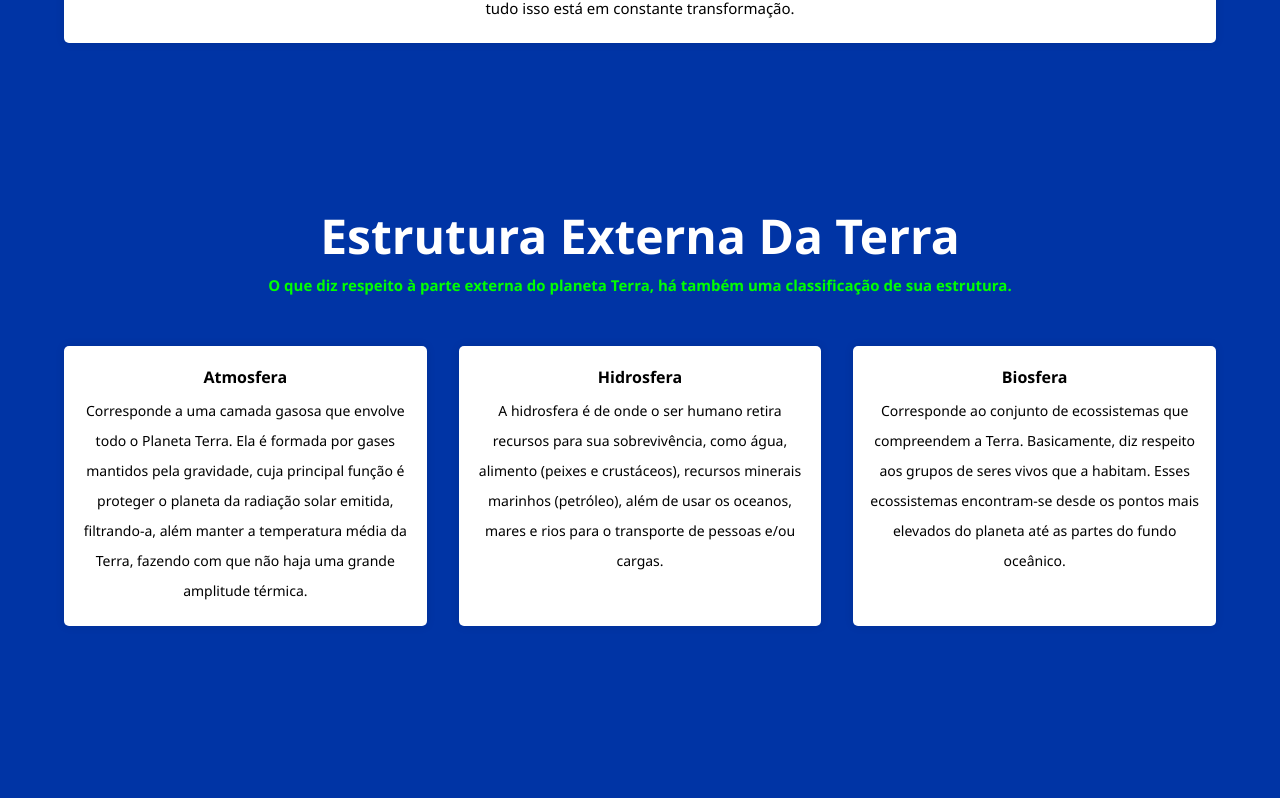
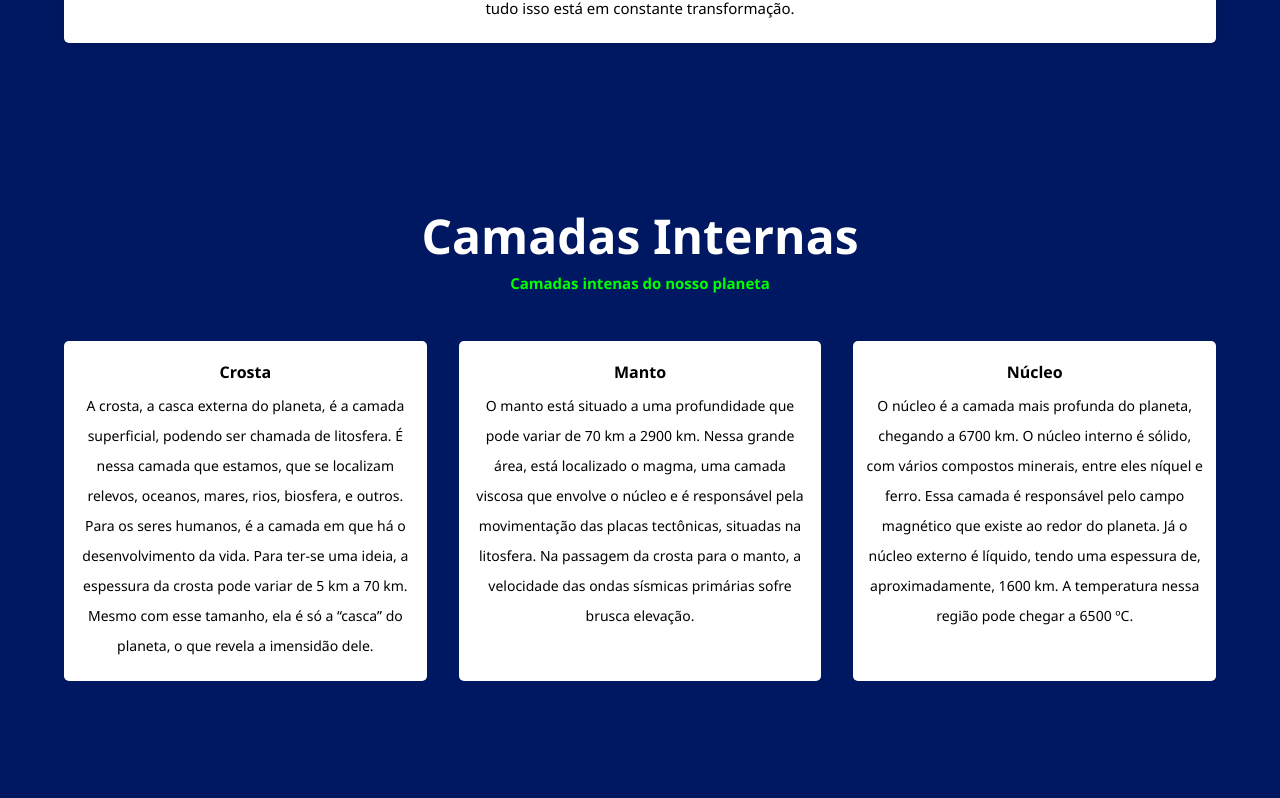
Before and after one commit to lucasrenandns/planet-earth-website, a React (Vite) app: page / in a window 1280 px wide. Shown: the part 1179-1977 px from the top of the page. Built offline with nearby package versions, Linux system fonts and the light colour scheme.

Commit message:
Updating

```diff
--- a/src/App.jsx
+++ b/src/App.jsx
@@ -6,6 +6,7 @@ import Estrutura from './components/estrutura/Estrutura'
 import Formacao from './components/formacao/Formacao'
 import Curiosidade from './components/curiosidade/Curiosidade'
 import Footer from './components/footer/Footer'
+import Camadas from './components/camadas/Camadas'
 
 export default function App() {
   return (
@@ -14,6 +15,7 @@ export default function App() {
         <Header/>
         <Home/>
         <Sobre/>
+        <Camadas/>
         <Estrutura/>
         <Formacao/>
         <Curiosidade/>
--- a/src/GlobalStyles.js
+++ b/src/GlobalStyles.js
@@ -13,7 +13,8 @@ export const GlogalStyles = createGlobalStyle`
     #root {
         width: 100%;
         min-height: 100vh;
-        background-color: #0034a5;
+        background-color: #001861;
+        /* background-color: #0034a5; */
     }
 
     :root {
--- /dev/null
+++ b/src/components/camadas/Camadas.jsx
@@ -0,0 +1,35 @@
+import { CamadasSection,
+CenterText,
+CenterTextH2,
+CenterTextH3,
+CamadasContainer,
+Box,
+Paragraph } from "./styled";
+
+export default function camadas() {
+    return(
+        <CamadasSection id="camadas">
+            <CenterText>
+                <CenterTextH2>Camadas internas</CenterTextH2>
+                <CenterTextH3>Camadas intenas do nosso planeta</CenterTextH3>
+            </CenterText>
+
+            <CamadasContainer>
+                <Box>
+                    <h4>Crosta</h4>
+                    <Paragraph>A crosta, a casca externa do planeta, é a camada superficial, podendo ser chamada de litosfera. É nessa camada que estamos, que se localizam relevos, oceanos, mares, rios, biosfera, e outros. Para os seres humanos, é a camada em que há o desenvolvimento da vida. Para ter-se uma ideia, a espessura da crosta pode variar de 5 km a 70 km. Mesmo com esse tamanho, ela é só a “casca” do planeta, o que revela a imensidão dele.</Paragraph>
+                </Box>
+
+                <Box>
+                    <h4>Manto</h4>
+                    <Paragraph>O manto está situado a uma profundidade que pode variar de 70 km a 2900 km. Nessa grande área, está localizado o magma, uma camada viscosa que envolve o núcleo e é responsável pela movimentação das placas tectônicas, situadas na litosfera. Na passagem da crosta para o manto, a velocidade das ondas sísmicas primárias sofre brusca elevação.</Paragraph>
+                </Box>
+
+                <Box>
+                    <h4>Núcleo</h4>
+                    <Paragraph>O núcleo é a camada mais profunda do planeta, chegando a 6700 km. O núcleo interno é sólido, com vários compostos minerais, entre eles níquel e ferro. Essa camada é responsável pelo campo magnético que existe ao redor do planeta. Já o núcleo externo é líquido, tendo uma espessura de, aproximadamente, 1600 km. A temperatura nessa região pode chegar a 6500 ºC.</Paragraph>
+                </Box>
+            </CamadasContainer>
+        </CamadasSection>
+    )
+}
--- /dev/null
+++ b/src/components/camadas/styled.js
@@ -0,0 +1,67 @@
+import styled from "styled-components";
+
+export const CamadasSection = styled.section`
+
+`
+export const CenterText = styled.header`
+    text-align: center;
+`
+export const CenterTextH2 = styled.h2`
+    font-size: 3rem;
+    font-weight: 700;
+    color: var(--text-color);
+    text-transform: capitalize;
+    margin-bottom: 5px;
+
+    @media screen and (max-width: 400px)  {
+        font-size: 2.3rem;
+    }
+`
+export const CenterTextH3 = styled.h3`
+    font-size: 15px;
+    font-weight: 600;
+    color: var(--second-color);
+
+    @media screen and (max-width: 400px)  {
+        font-size: 13px;
+    }
+`
+export const CamadasContainer = styled.main`
+    margin-top: 3rem;
+    display: grid;
+    grid-template-columns: repeat(auto-fit, minmax(260px, auto));
+    align-items: center;
+    gap: 2rem;
+`
+export const Box = styled.div`
+    background-color: var(--text-color);
+    padding: 20px 10px;
+    height: 100%;
+    border-radius: 5px;
+    text-align: center;
+    transition: all 0.5s ease;
+
+    &:hover {
+        transform: translateY(-5px);
+        cursor: pointer;
+    }
+
+    h4 {
+        margin-bottom: 8px;
+        font-size: 1rem;
+        font-weight: 700;
+    }
+
+    &:hover h4 {
+        color: #0a4edf;
+    }
+`
+export const Paragraph = styled.p`
+    font-size: 14px;
+    font-weight: 500;
+    line-height: 30px;
+
+    @media screen and (max-width: 400px) {
+        font-size: 13px;
+    }
+`
--- a/src/components/footer/styled.js
+++ b/src/components/footer/styled.js
@@ -2,10 +2,9 @@ import styled from "styled-components";
 
 export const Footer = styled.footer`
     text-align: center;
-    padding: 15px;
-    border-top: 1px solid #fafafa;
+    padding: 20px;
+    border-top: 1px solid #0f0;
 `
-
 export const Paragraph = styled.p`
     font-size: 1rem;
     font-weight: 500;
--- a/src/components/header/Header.jsx
+++ b/src/components/header/Header.jsx
@@ -12,13 +12,13 @@ MenuIcon,
 } from './styled';
 
 export default function header() {
-    const headRef = useRef(null)
+    const headerRef = useRef(null)
     const navRef = useRef(null)
     const [menuIcon, setMenuIcon] = useState(BiMenu)
 
     const stickyScroll = () => {
         window.addEventListener("scroll", () => {
-            headRef.current.classList.toggle("sticky", window.scrollY > 0)
+            headerRef.current.classList.toggle("sticky", window.scrollY > 0)
         })
     }
 
@@ -44,7 +44,7 @@ export default function header() {
     useEffect(hiddenMenu)
 
     return(
-        <Header ref={headRef} onScroll={stickyScroll}>
+        <Header ref={headerRef} onScroll={stickyScroll}>
             <Logo href='/'>Planeta Terra</Logo>
 
             <NavBar ref={navRef} onScroll={hiddenMenu}>
@@ -55,6 +55,10 @@ export default function header() {
 
                     <List>
                         <Link smooth to={'#sobre'}><LinkStyle>Característica</LinkStyle></Link>
+                    </List>
+
+                    <List>
+                        <Link smooth to={'#camadas'}><LinkStyle>Camadas</LinkStyle></Link>
                     </List>
 
                     <List>
--- a/src/components/header/styled.js
+++ b/src/components/header/styled.js
@@ -11,12 +11,12 @@ export const Header = styled.header`
     justify-content: space-between;
     padding: 17px 5%;
     border-bottom: 1px solid transparent;
-    transition: 0.5s ease;
+    transition: all 0.5s ease;
 
     &.sticky {
         padding: 14px 5%;
-        background-color: #000cb1;
-        border-bottom: 1px solid #fafafa;
+        background-color: #002bad;
+        border-bottom: 1px solid #0f0;
         box-shadow: 0 0 10px rgba(0, 0, 0, 0.2);
     }
 
@@ -65,7 +65,7 @@ export const List = styled.li`
     @media screen and (max-width: 1150px) {
         width: 100%;
         padding: 0;
-        margin: 15px 0;
+        margin: 10px 0;
     }
 `
 export const LinkStyle = styled.a`
```
